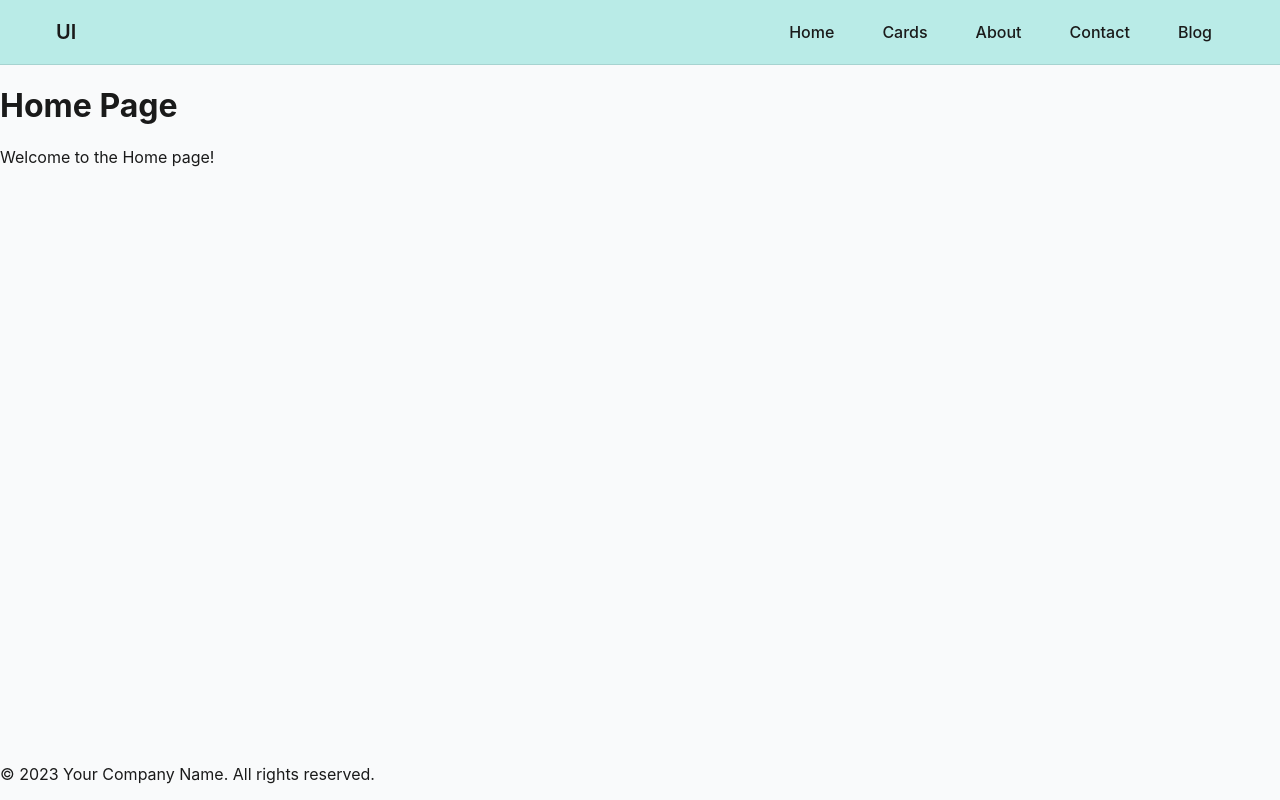
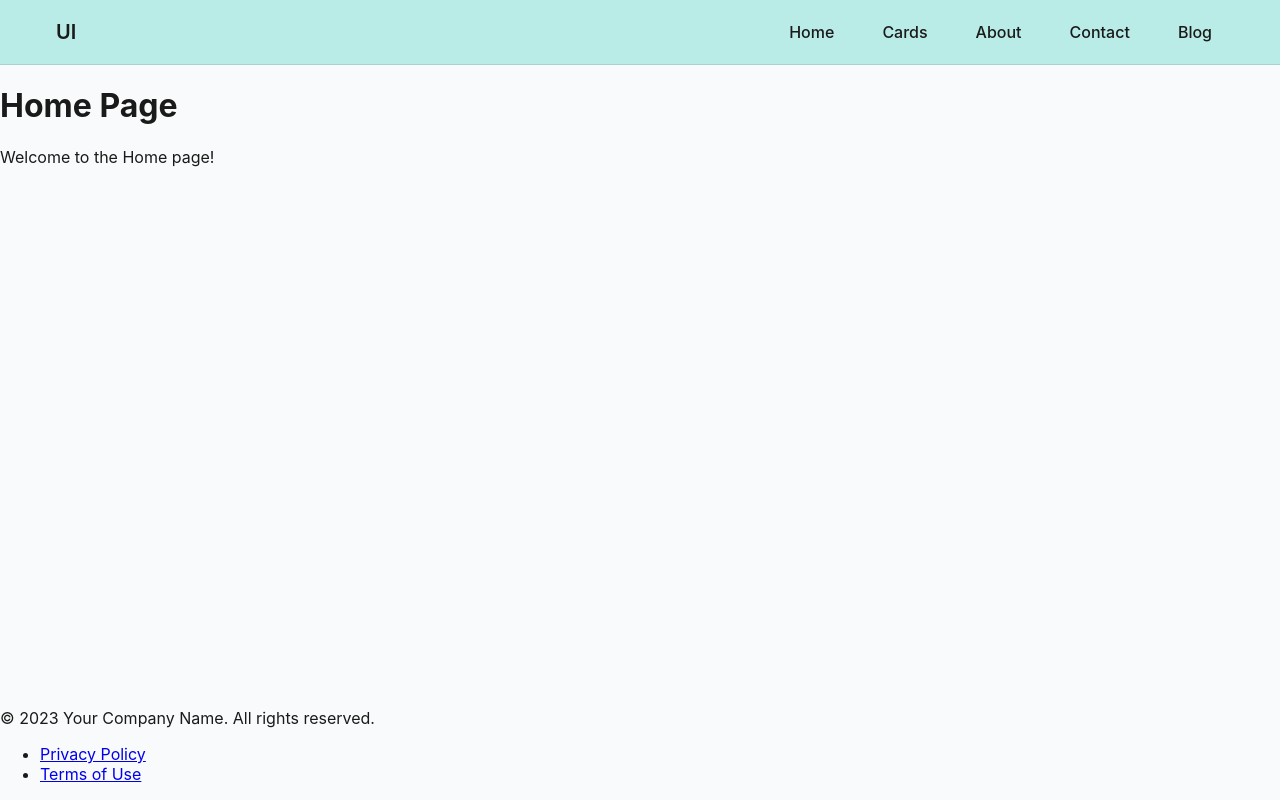
Before and after one commit to devkhizerahmad/react-prc, a React (Vite) app: page / in a window 1280 px wide. Built offline with nearby package versions, Linux system fonts and the light colour scheme.

Commit message:
updated links

```diff
--- a/src/compenents/layout/Footer.jsx
+++ b/src/compenents/layout/Footer.jsx
@@ -5,6 +5,10 @@ function Footer() {
     <footer className="footer">
       <div className='container footer-inner'>
         <p>© 2023 Your Company Name. All rights reserved.</p>
+        <ul className='footer-links'>
+          <li><a href="#">Privacy Policy</a></li>
+          <li><a href="#">Terms of Use</a></li>
+        </ul>
       </div>
     </footer>
   )
```
